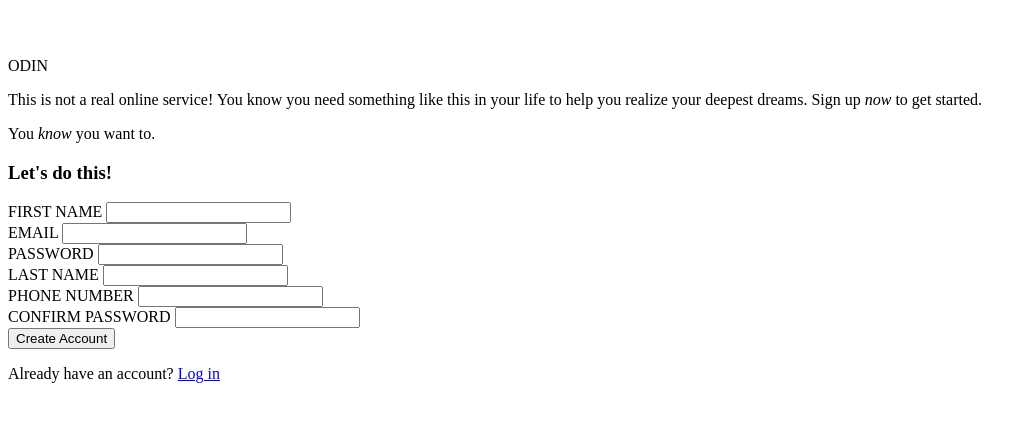
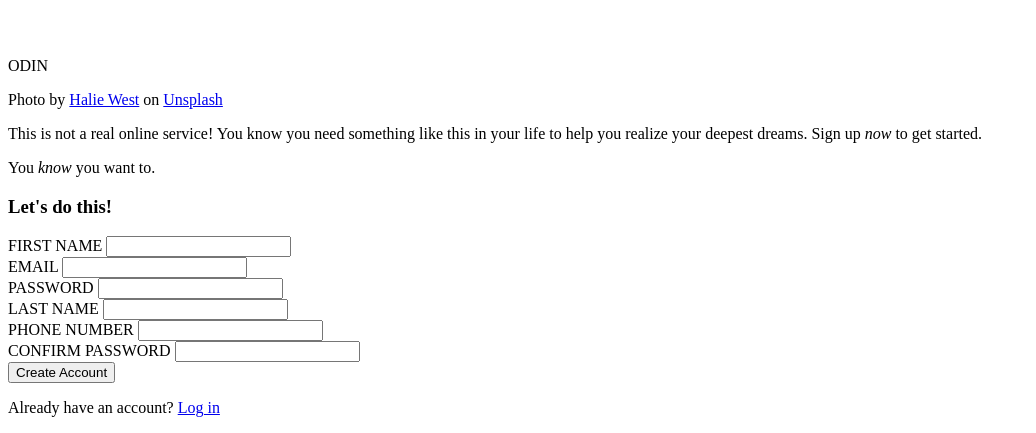
Before and after one commit to MohamedEmary/Sign-up-Form, a plain HTML site: page index.html in a window 1280 px wide. Shown: the part 479-912 px from the top of the page, without its empty margins (0-1036 px from the left). Before the commit the page ends 878 px from the top, so only its background shows below. Drawn offline with Linux system fonts and the light colour scheme.

Commit message:
add image copy rights

```diff
--- a/index.html
+++ b/index.html
@@ -15,6 +15,20 @@
             alt="Odin God in Norse methology"
           />
           <p>ODIN</p>
+        </div>
+        <div class="attribution">
+          <p>
+            Photo by
+            <a
+              href="https://unsplash.com/@haliewestphoto?utm_source=unsplash&utm_medium=referral&utm_content=creditCopyText"
+              >Halie West</a
+            >
+            on
+            <a
+              href="https://unsplash.com/?utm_source=unsplash&utm_medium=referral&utm_content=creditCopyText"
+              >Unsplash</a
+            >
+          </p>
         </div>
       </div>
       <div class="right">
```
